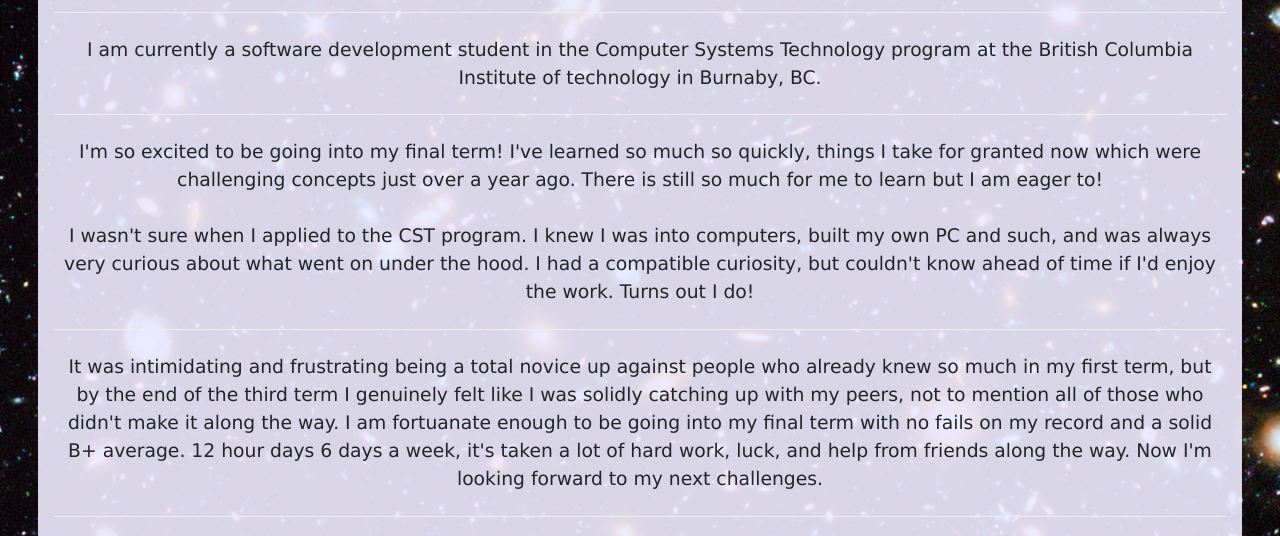
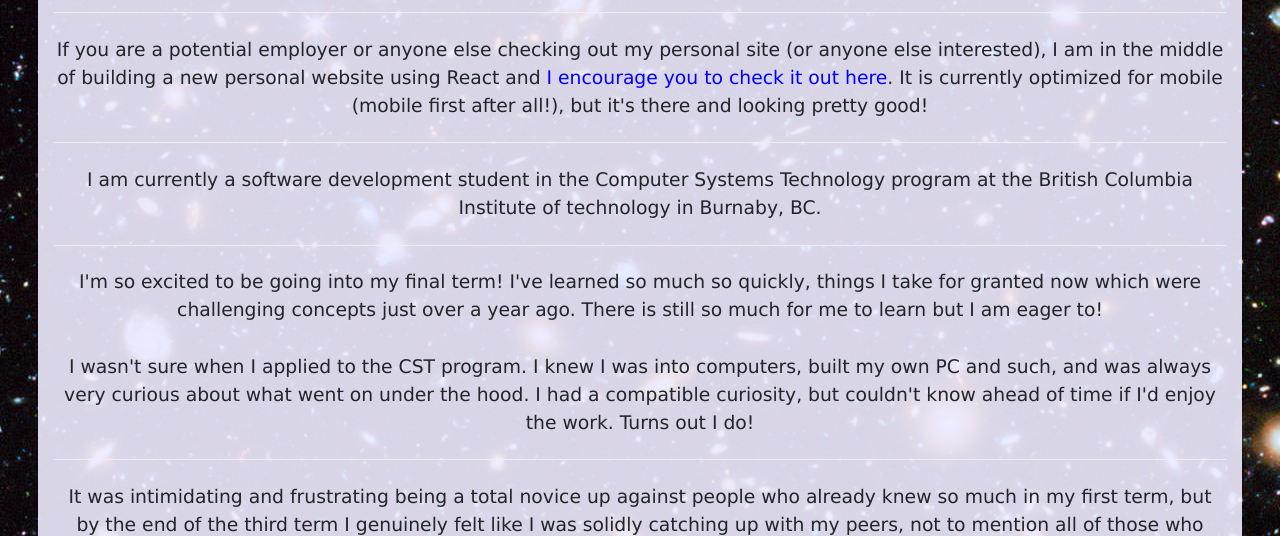
Before and after one commit to rwhite83/JS-wrosswhite-website, a plain HTML site: page y/developer.html in a window 1280 px wide. Shown: the part 213-749 px from the top of the page. Drawn offline with nearby package versions, Linux system fonts and the light colour scheme.

Commit message:
added the link to my new site

```diff
--- a/y/developer.html
+++ b/y/developer.html
@@ -21,6 +21,11 @@
 <body>
     <div class="jumbotron w3-container w3-center w3-animate-bottom">
         <h1 class="display-4">I do software!</h1>
+        <hr class="my-4">
+        <p class="lead">If you are a potential employer or anyone else checking out my personal site (or anyone else
+            interested), I am in the middle of building a new personal website using React and
+            <a style="color: blue" href="https://wrosswhite-react-f77f4.firebaseapp.com/">I encourage you to check it out here</a>. It is
+            currently optimized for mobile (mobile first after all!), but it's there and looking pretty good!</p>
         <hr class="my-4">
         <p class="lead">I am currently a software development student in the Computer Systems Technology program at the
             British Columbia Institute of technology in Burnaby, BC.</p>
```
Also changed, not shown: y/images/cover_letter.jpg, y/images/resume.jpg.
